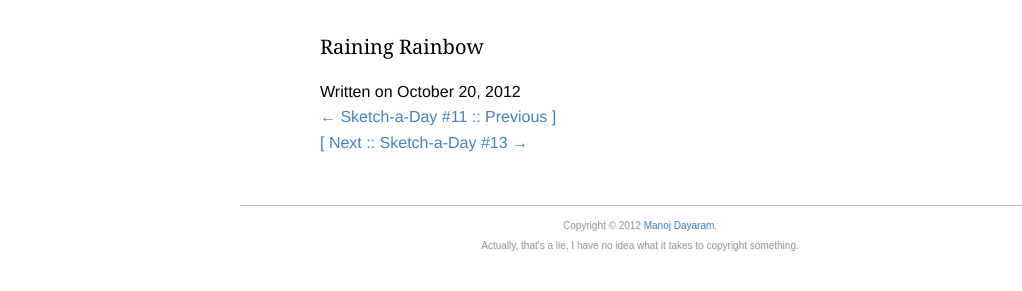
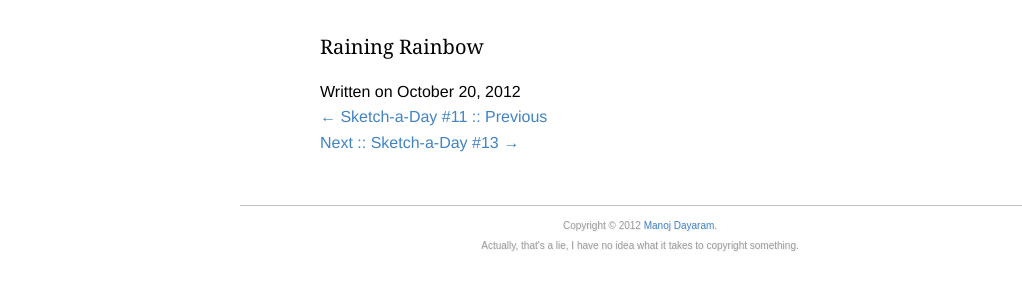
Before and after one commit to mdayaram/mdayaram.github.io, a Jekyll site: the page built from blog/sketches/_posts/2012-10-20-sad12-raining-rainbow.md, in a window 1280 px wide. Shown: the part 589-880 px from the top of the page, without its empty margins (0-1022 px from the left). Built offline with Jekyll 4.4.1, drawn with Linux system fonts in a browser that asks for light colours; comment, search, counter and statistics services are not loaded.

Commit message:
didn't like the brackets

```diff
--- a/_layouts/post.html
+++ b/_layouts/post.html
@@ -38,12 +38,12 @@ css: /assets/styles/post.css
             {% unless forloop.last %}
                 {% assign next = catg_posts[forloop.index] %}
                 <div class="prev">
-                <a href="{{ next.url }}">&larr; {{ next.title }} :: Previous ]</a>
+                <a href="{{ next.url }}">&larr; {{ next.title }} :: Previous</a>
                 </div>
             {% endunless %}
             {% unless forloop.first %}
                 <div class="next">
-                <a href="{{ prev.url }}">[ Next :: {{ prev.title }} &rarr;</a>
+                <a href="{{ prev.url }}">Next :: {{ prev.title }} &rarr;</a>
                 </div>
             {% endunless %}
         {% endif %}
```
